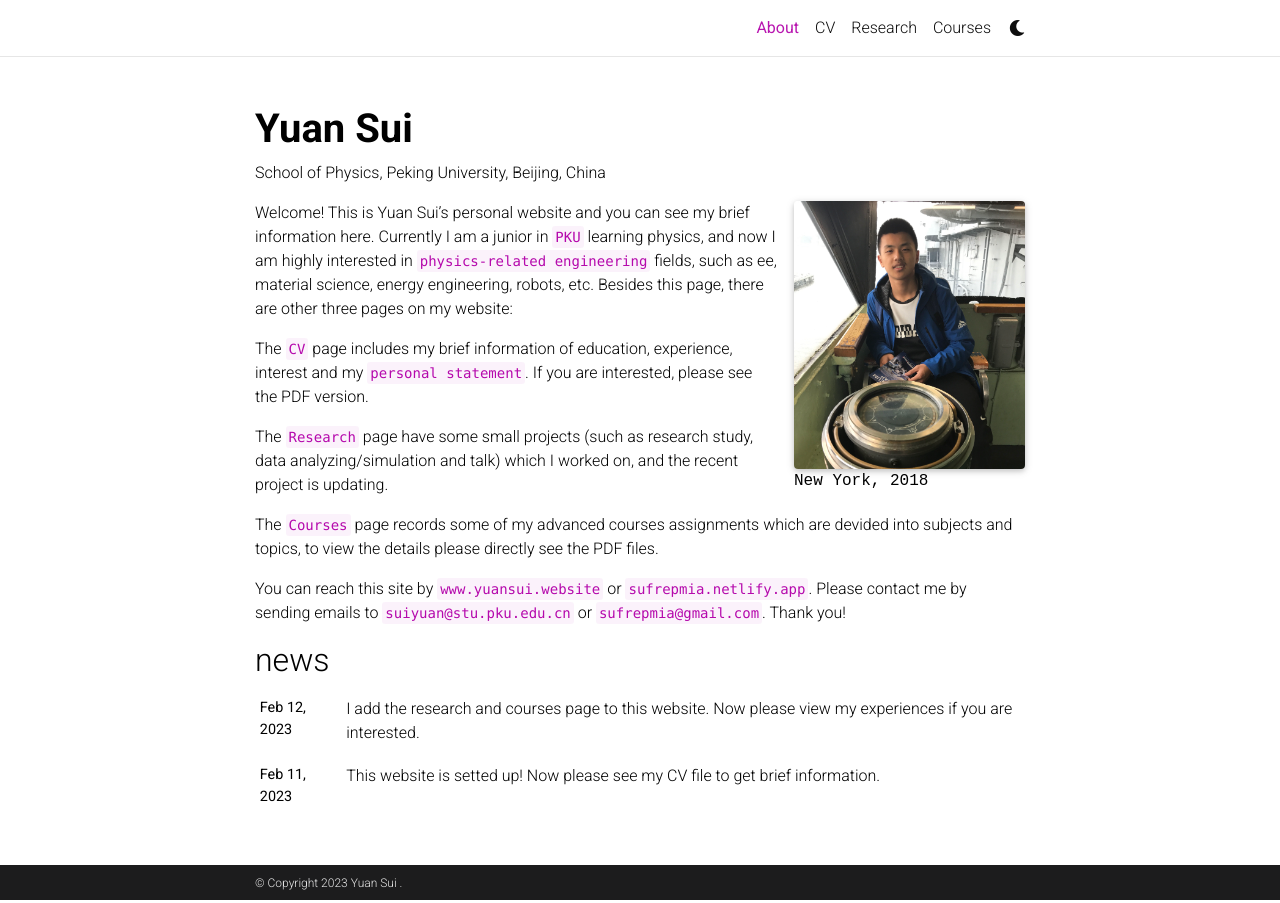
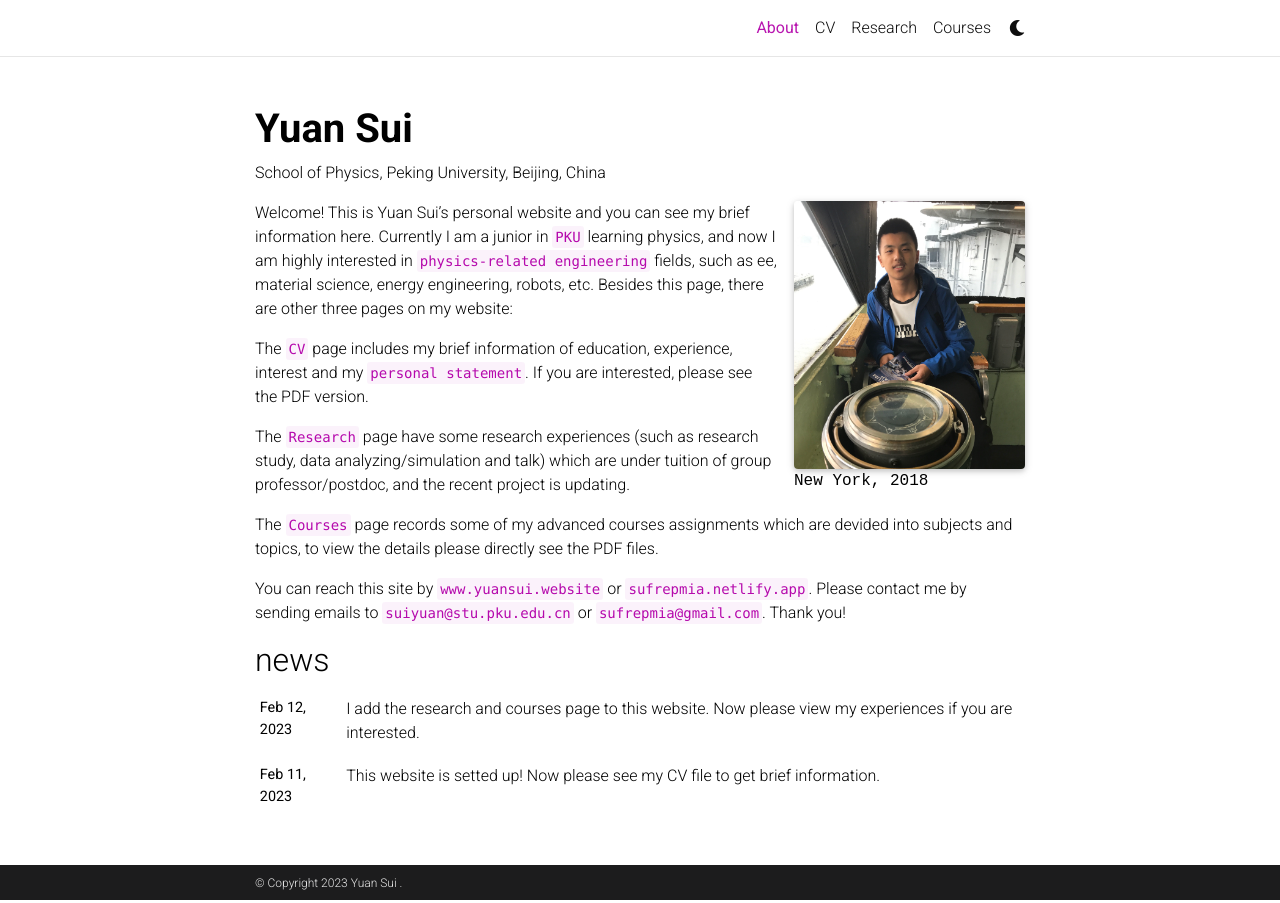
Before and after one commit to sufrepmia/al-folio_theme, a Jekyll site: the page built from _pages/about.md, in a window 1280 px wide. Built offline with Jekyll 4.4.1, drawn with Linux system fonts in a browser that asks for light colours; full-size pictures stand in for the smaller copies a plugin makes; comment, search, counter and statistics services are not loaded; a style sheet for code colours, icons or effects is not loaded.

Commit message:
Update about.md

```diff
--- a/_pages/about.md
+++ b/_pages/about.md
@@ -18,7 +18,7 @@ Welcome! This is Yuan Sui's personal website and you can see my brief informatio
 
 The `CV` page includes my brief information of education, experience, interest and my `personal statement`. If you are interested, please see the PDF version.
 
-The `Research` page have some small projects (such as research study, data analyzing/simulation and talk) which I worked on, and the recent project is updating.
+The `Research` page have some research experiences (such as research study, data analyzing/simulation and talk) which are under tuition of group professor/postdoc, and the recent project is updating.
 
 The `Courses` page records some of my advanced courses assignments which are devided into subjects and topics, to view the details please directly see the PDF files.
 
```
